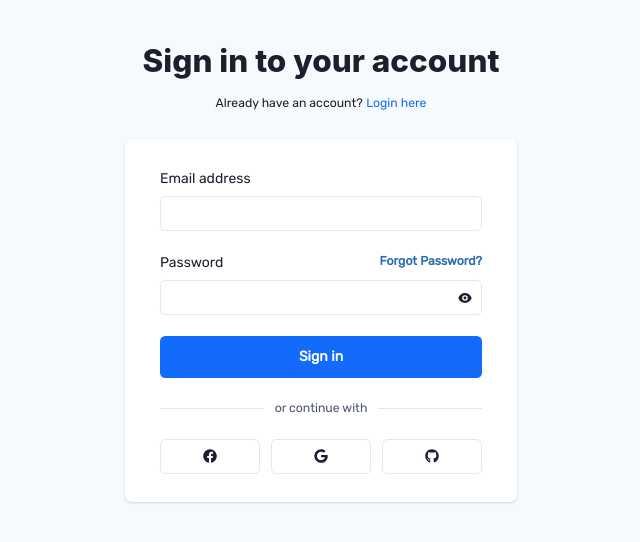
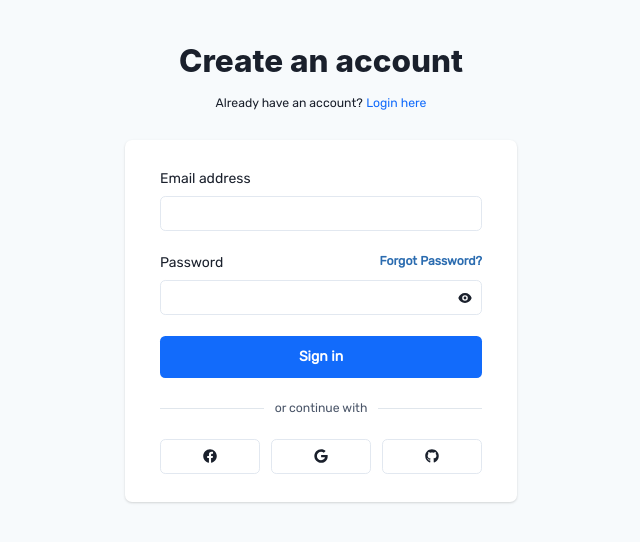
Before and after one commit to cstro/flow-prototype, a Next.js app: page /signup in a window 1280 px wide. Shown: the top 542 px of the page, without its empty margins (319-959 px from the left). Built offline with nearby package versions, Linux system fonts and the light colour scheme; no server answers.

Commit message:
Fix sign up form

```diff
--- a/pages/signup.tsx
+++ b/pages/signup.tsx
@@ -12,7 +12,7 @@ import { NextPage } from 'next'
 import { Card } from '../components/card'
 import { DividerWithText } from '../components/divider-with-text'
 import { Link } from '../components/link'
-import { LoginForm } from '../features/auth/login-form'
+import SignUpForm from '../features/auth/sign-up-form'
 
 const SignUp: NextPage = () => (
   <Box
@@ -23,14 +23,14 @@ const SignUp: NextPage = () => (
   >
     <Box maxW="md" mx="auto">
       <Heading textAlign="center" size="xl" fontWeight="extrabold">
-        Sign in to your account
+        Create an account
       </Heading>
       <Text mt="4" mb="8" align="center" maxW="md" fontWeight="medium">
         <Text as="span">Already have an account?</Text>
         <Link href="/login">Login here</Link>
       </Text>
       <Card>
-        <LoginForm />
+        <SignUpForm />
         <DividerWithText mt="6">or continue with</DividerWithText>
         <SimpleGrid mt="6" columns={3} spacing="3">
           <Button color="currentColor" variant="outline">
```
